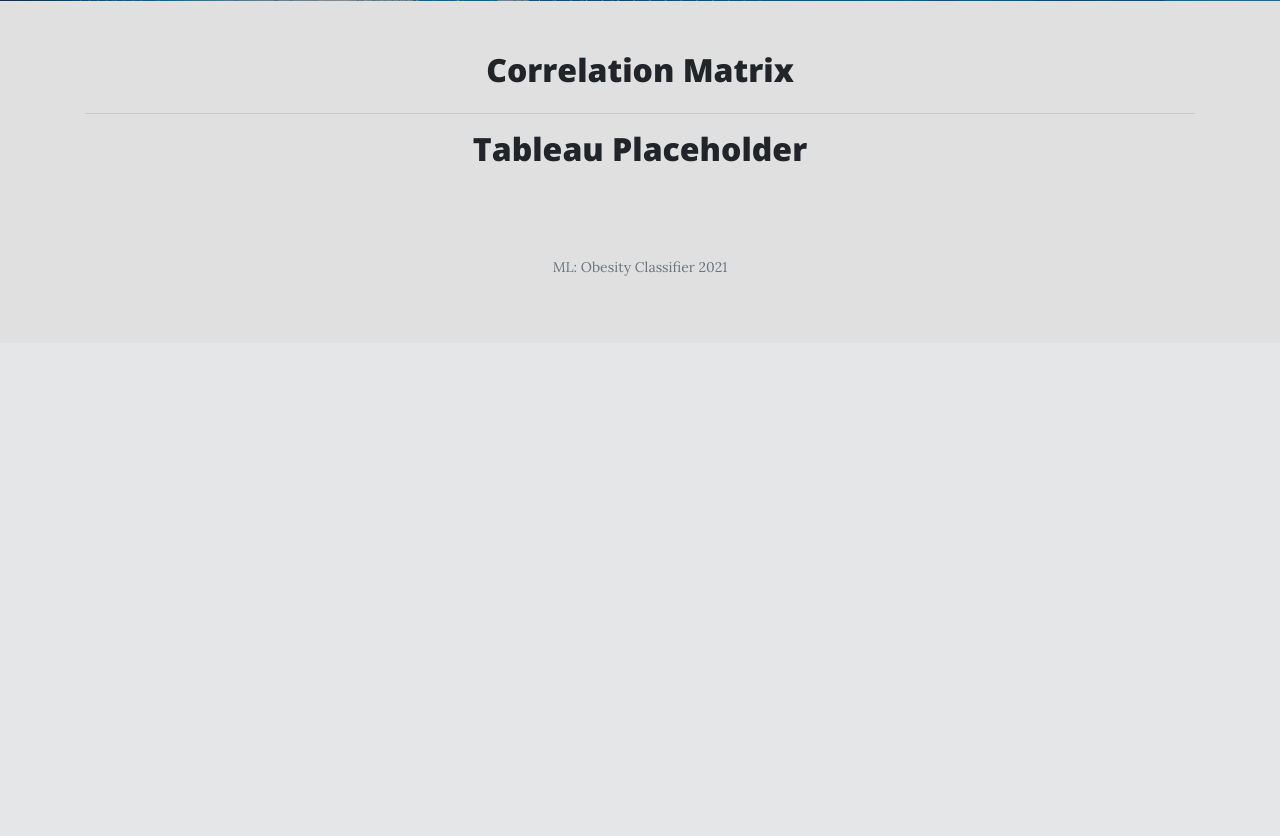
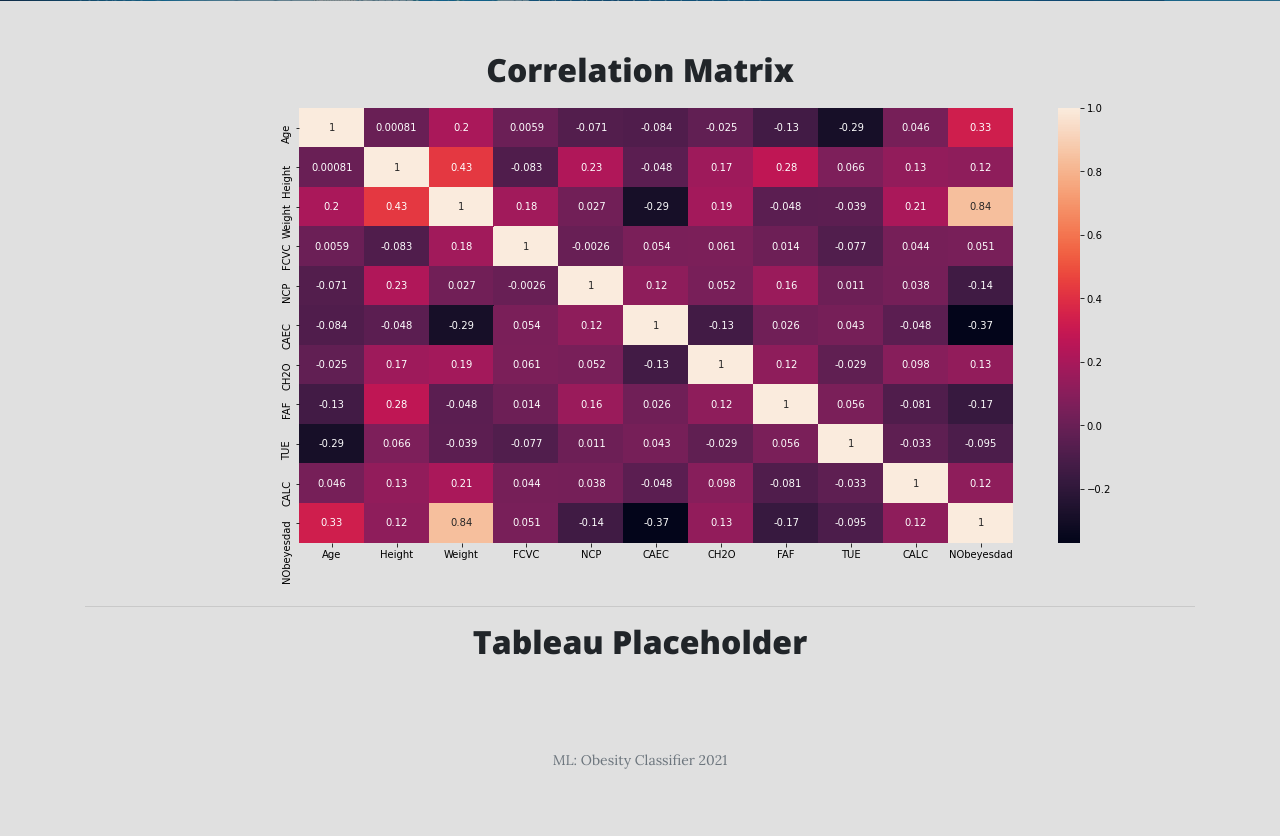
Before and after one commit to NPVoravong/obesity-estimation, a Python web app: template obesity_project/templates/index.html in a window 1280 px wide. Shown: the part 505-1341 px from the top of the page. Before the commit the page ends 781 px from the top, so only its background shows below. Run offline with Jinja, Linux system fonts and the light colour scheme; the template is opened without the code that fills it, so the values that code supplies are empty.

Commit message:
created bigger correlation matrix + add to index

```diff
--- a/obesity_project/templates/index.html
+++ b/obesity_project/templates/index.html
@@ -70,6 +70,7 @@
     <div class="row">
       <div class="col-lg-8 col-md-10 mx-auto">
         <h2 style='text-align:center'>Correlation Matrix</h2>
+        <img class='mx-auto' src="../static/content/img/corr_matrix_lrg.png"/>
     </div>
   </div>
   <hr>
```
Also changed, not shown: obesity_project/static/content/img/corr_matrix_lrg.png (added), 1 other file.
